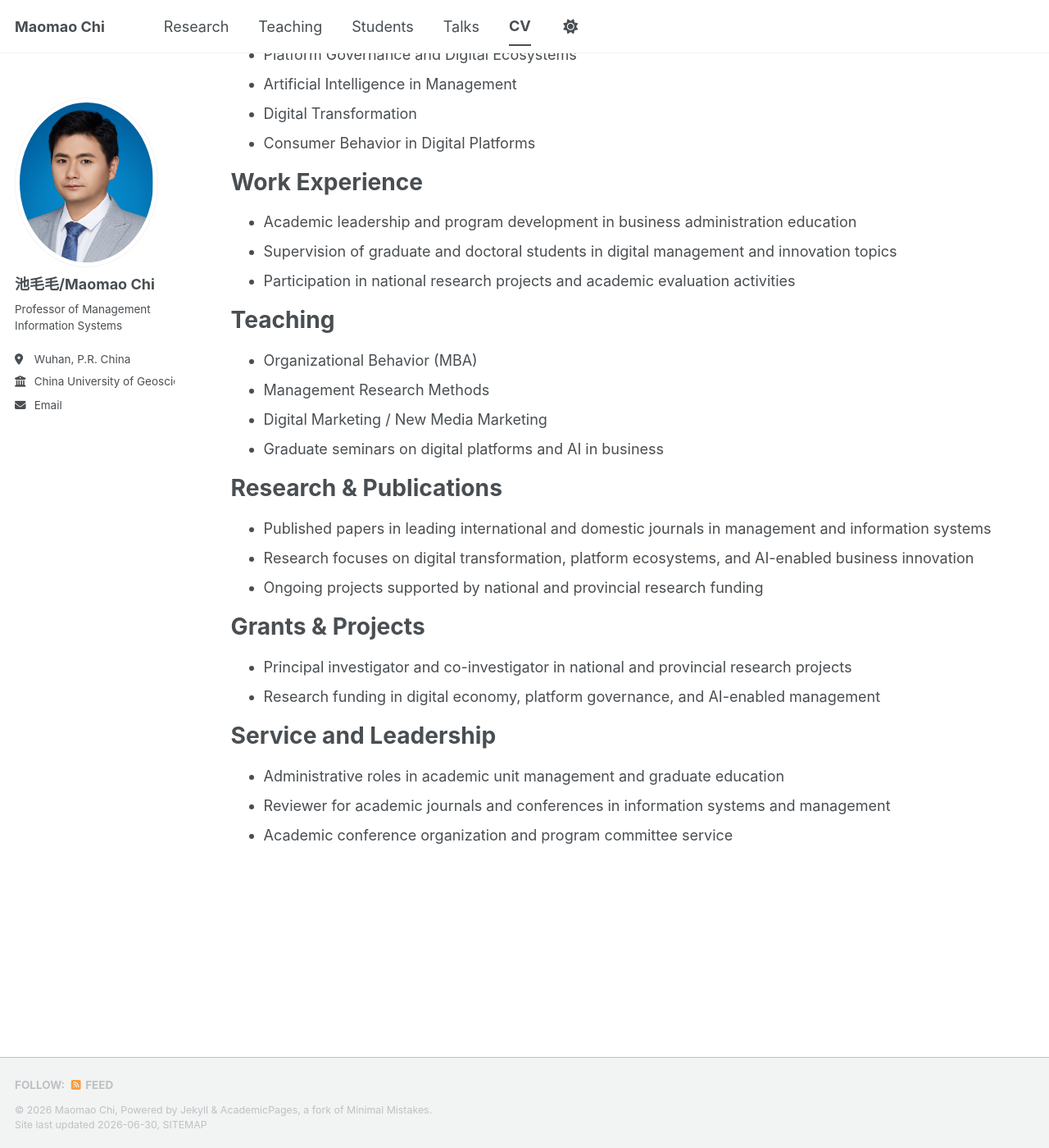
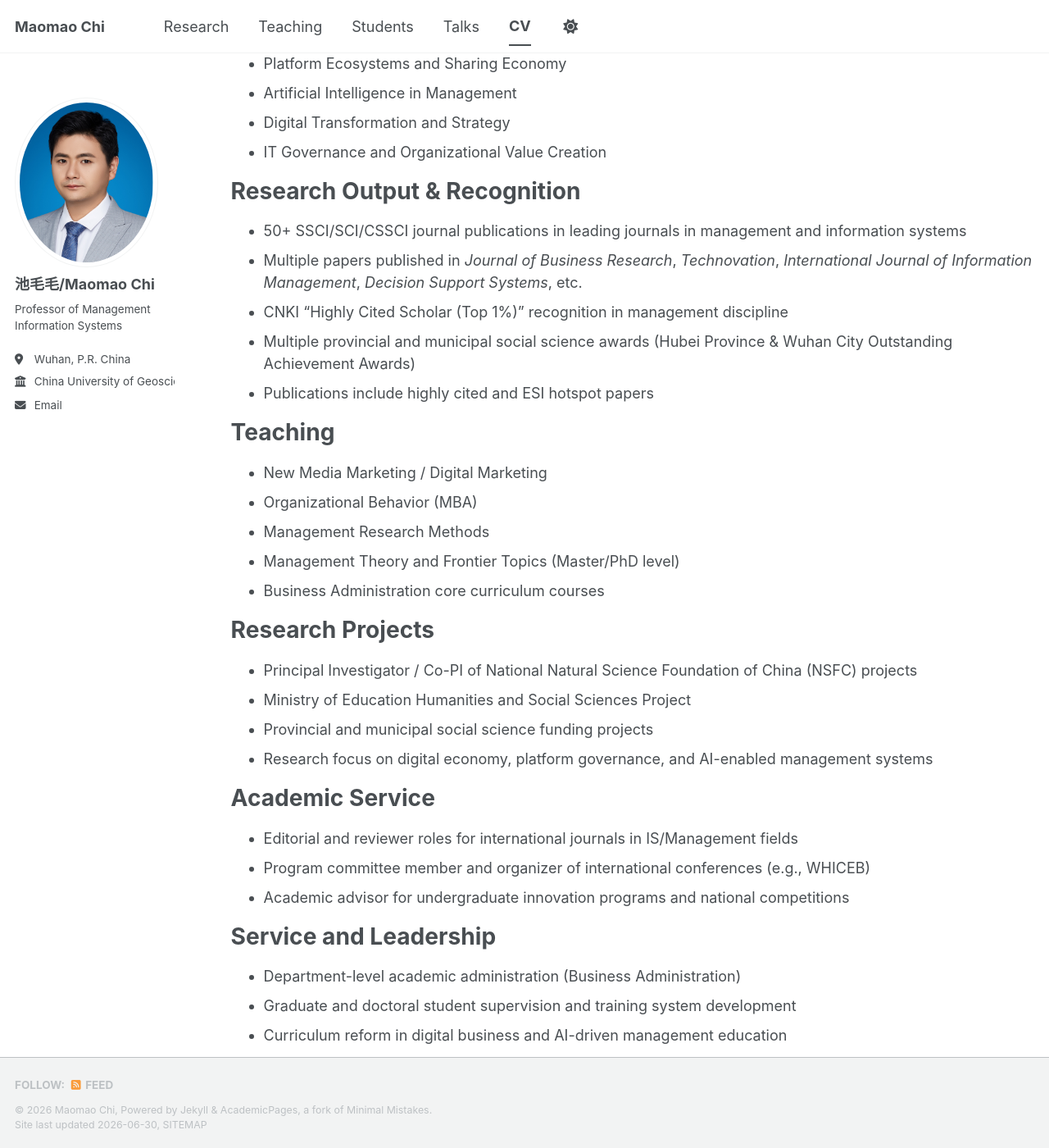
Before and after one commit to nishaochen/chimaomao, a Jekyll site: the page built from _pages/cv.md, in a window 1280 px wide and 1400 px high, scrolled down 577 px. Shown: the whole window at 82% size. Built offline with Jekyll 4.4.1, drawn with Linux system fonts in a browser that asks for light colours; a style sheet for code colours, icons or effects is not loaded; some of the changed text lies outside the part shown.

Commit message:
Revise CV with comprehensive academic details
Updated CV with detailed education, academic positions, research interests, and publications. Added new sections for research output and academic service.

```diff
--- a/_pages/cv.md
+++ b/_pages/cv.md
@@ -11,60 +11,58 @@ redirect_from:
 
 Education
 ======
-* Ph.D. in Management Information Systems
-* M.S. in Management / Information Systems
-* B.S. in Management / Business Administration
-
+* Ph.D. in Management Science and Engineering, China University of Geosciences (Wuhan), 2014
+* M.S. in Management Science and Engineering, China University of Geosciences (Wuhan)
+* B.S. in Business Administration (English Program), China University of Geosciences (Wuhan), 2008
+* Visiting Scholar, Iowa State University (USA), funded by China Scholarship Council (CSC), 2013
 
 Academic Positions
 ======
-* Professor, School of Economics and Management
-  China University of Geosciences (Wuhan)
-
+* Professor, School of Economics and Management, China University of Geosciences (Wuhan)
 * Ph.D. Supervisor
-
+* Director, Department of Business Administration
 * Associate Dean (Graduate Affairs)
 
 
 Research Interests
 ======
 * Digital Business and Innovation
-* Platform Governance and Digital Ecosystems
+* Platform Ecosystems and Sharing Economy
 * Artificial Intelligence in Management
-* Digital Transformation
-* Consumer Behavior in Digital Platforms
+* Digital Transformation and Strategy
+* IT Governance and Organizational Value Creation
 
-
-Work Experience
+Research Output & Recognition
 ======
-* Academic leadership and program development in business administration education
-* Supervision of graduate and doctoral students in digital management and innovation topics
-* Participation in national research projects and academic evaluation activities
-
+* 50+ SSCI/SCI/CSSCI journal publications in leading journals in management and information systems
+* Multiple papers published in *Journal of Business Research*, *Technovation*, *International Journal of Information Management*, *Decision Support Systems*, etc.
+* CNKI “Highly Cited Scholar (Top 1%)” recognition in management discipline
+* Multiple provincial and municipal social science awards (Hubei Province & Wuhan City Outstanding Achievement Awards)
+* Publications include highly cited and ESI hotspot papers
 
 Teaching
 ======
+* New Media Marketing / Digital Marketing
 * Organizational Behavior (MBA)
 * Management Research Methods
-* Digital Marketing / New Media Marketing
-* Graduate seminars on digital platforms and AI in business
+* Management Theory and Frontier Topics (Master/PhD level)
+* Business Administration core curriculum courses
 
+Research Projects
+======
+* Principal Investigator / Co-PI of National Natural Science Foundation of China (NSFC) projects
+* Ministry of Education Humanities and Social Sciences Project
+* Provincial and municipal social science funding projects
+* Research focus on digital economy, platform governance, and AI-enabled management systems
 
-Research & Publications
+Academic Service
 ======
-* Published papers in leading international and domestic journals in management and information systems
-* Research focuses on digital transformation, platform ecosystems, and AI-enabled business innovation
-* Ongoing projects supported by national and provincial research funding
-
-
-Grants & Projects
-======
-* Principal investigator and co-investigator in national and provincial research projects
-* Research funding in digital economy, platform governance, and AI-enabled management
-
+* Editorial and reviewer roles for international journals in IS/Management fields
+* Program committee member and organizer of international conferences (e.g., WHICEB)
+* Academic advisor for undergraduate innovation programs and national competitions
 
 Service and Leadership
 ======
-* Administrative roles in academic unit management and graduate education
-* Reviewer for academic journals and conferences in information systems and management
-* Academic conference organization and program committee service
+* Department-level academic administration (Business Administration)
+* Graduate and doctoral student supervision and training system development
+* Curriculum reform in digital business and AI-driven management education
```
